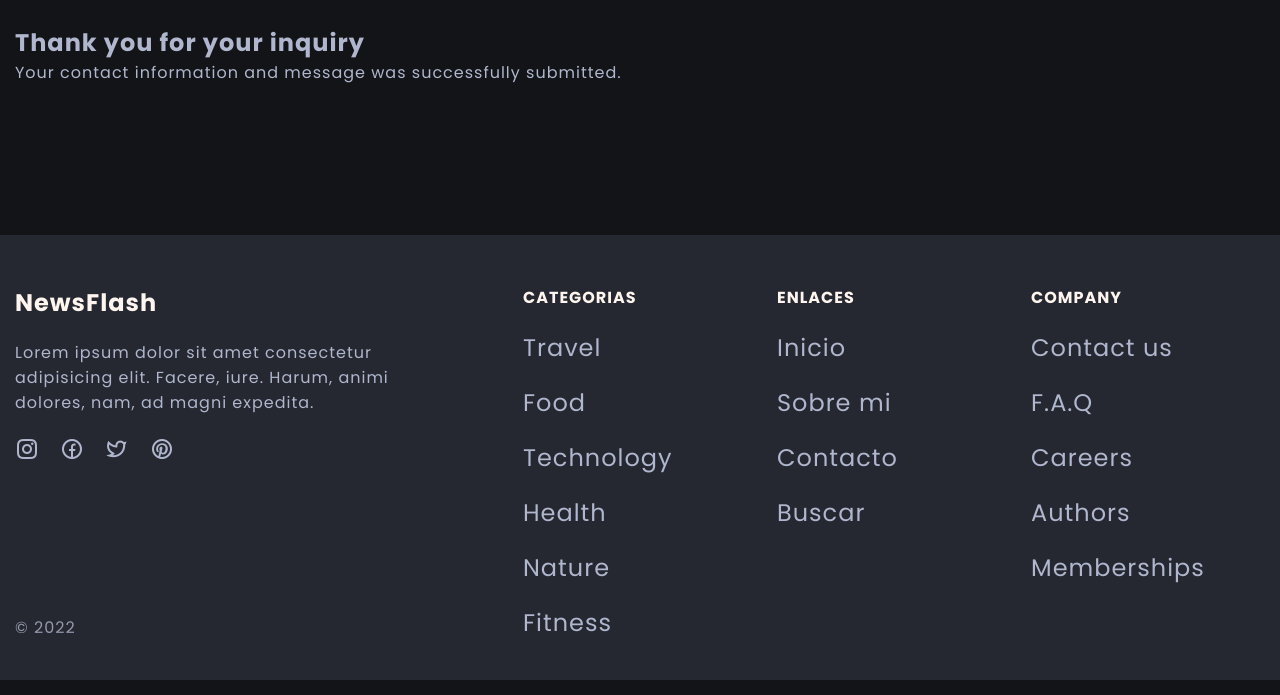
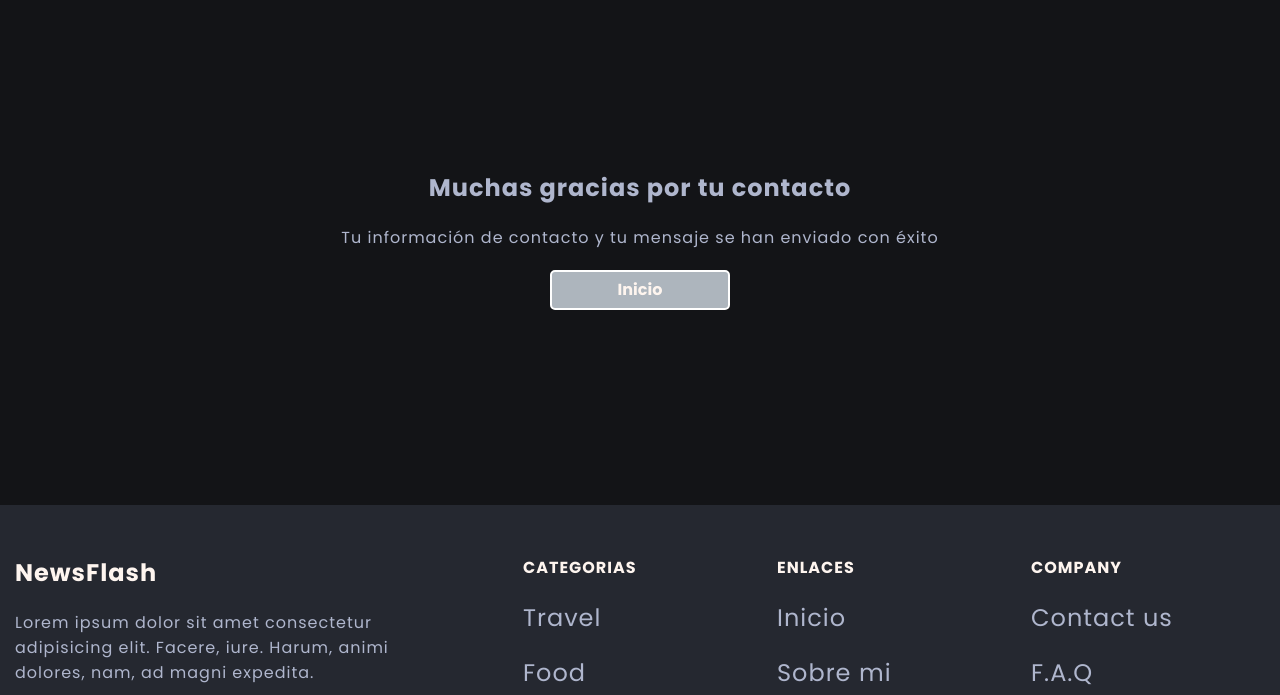
Before and after one commit to 69jgt/blog_01, a Django app: template blog_app/templates/blog/success.html in a window 1280 px wide. Shown: the part 75-770 px from the top of the page. Run offline with Django 3.2, Linux system fonts and the light colour scheme; the template is opened without the code that fills it, so the values that code supplies are empty; parts of the project's set-up code (start-up, migrations or seed data) failed here and were passed over; some libraries are stand-ins or nearby versions.

Commit message:
Contacto funcionando OK

```diff
--- a/blog_app/static/css/main.css
+++ b/blog_app/static/css/main.css
@@ -413,6 +413,19 @@ body.light-theme{
     font-weight: bold;
     color: var(--light-color-alt);
  }
+
+ /* Envío formulario contacto correcto */
+ .success-container {
+    width: 100%;
+    height: 53.7vh;
+    display: flex;
+    justify-content: center;
+    align-items: center;
+    flex-direction: column;
+    gap: var(--gap);
+    text-align: center;
+    /* margin-left: 12rem; */
+}
 
 /* Link with button style */
 .css-button-sliding-to-left--sand {
--- a/blog_app/templates/blog/success.html
+++ b/blog_app/templates/blog/success.html
@@ -7,9 +7,12 @@
 {% block content %}
 
     <section class="list-posts section">
-        <div class="list-container content">
-            <h1>Thank you for your inquiry</h1>
-            <p>Your contact information and message was successfully submitted.</p>
+        <div class="success-container content">
+            <h1>Muchas gracias por tu contacto</h1>
+            <p>Tu información de contacto y tu mensaje se han enviado con éxito</p>
+            <button onclick="window.location.href='/';" class="css-button-sliding-to-left--sand">
+                       Inicio
+            </button>
         </div>
     </section>
 
```
Also changed, not shown: blog_app/templates/blog/contact.html (+10 -9 lines), blog_app/views.py (+7 -15 lines).
